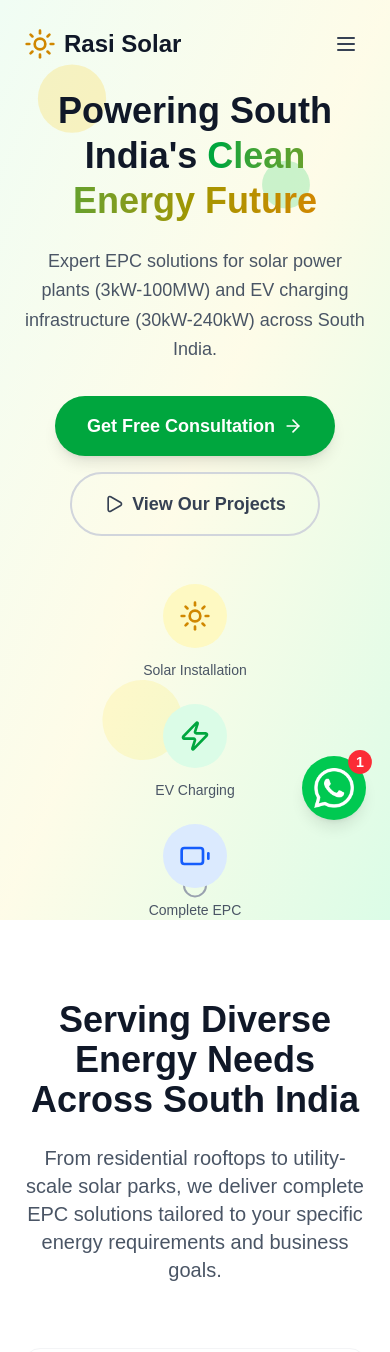
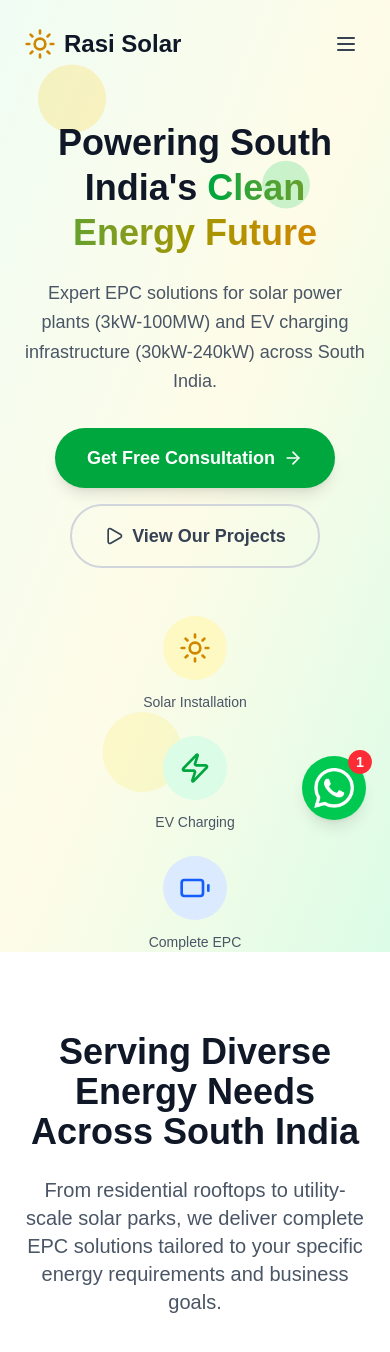
Before and after one commit to EarneyGit/rasi-solar, a Next.js app: page / in a window 390 px wide. Shown: the top 1352 px of the page. Built offline with nearby package versions, Linux system fonts and the light colour scheme.

Commit message:
Fix mobile spacing: add padding between header and hero content, hide scroll indicator on mobile

```diff
--- a/components/HeroSection.tsx
+++ b/components/HeroSection.tsx
@@ -171,7 +171,7 @@
       </AnimatePresence>
 
       {/* Hero Content */}
-      <div className="relative z-10 flex items-center justify-center min-h-[calc(100vh-100px)] px-6">
+      <div className="relative z-10 flex items-center justify-center min-h-[calc(100vh-100px)] px-6 pt-8 md:pt-0">
         <div className="max-w-6xl mx-auto text-center">
           <motion.div
             initial={{ opacity: 0, y: 30 }}
@@ -237,7 +237,7 @@
 
       {/* Scroll Indicator */}
       <motion.div
-        className="absolute bottom-8 left-1/2 transform -translate-x-1/2"
+        className="absolute bottom-8 left-1/2 transform -translate-x-1/2 z-10 hidden md:block"
         animate={{ y: [0, 10, 0] }}
         transition={{ duration: 2, repeat: Infinity }}
       >
```
